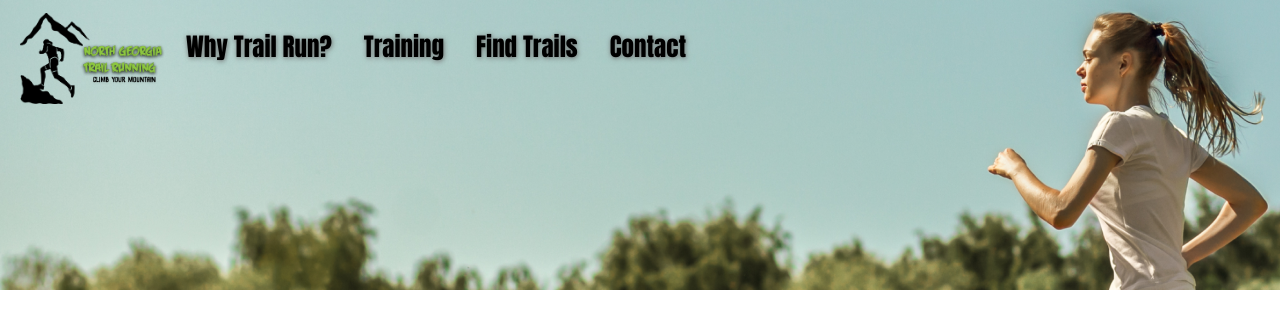
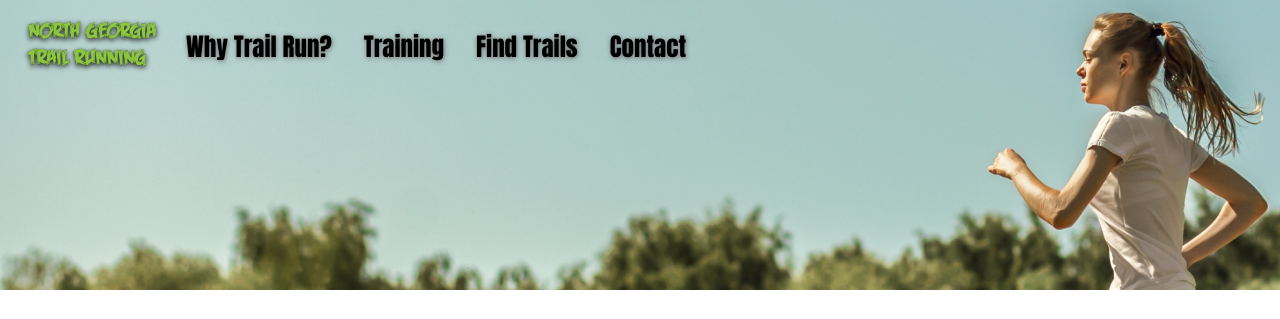
Before and after one commit to ChaseCarruth/NGTR, a plain HTML site: page training.html in a window 1280 px wide. Shown: the top 319 px of the page. Drawn offline with nearby package versions, Linux system fonts and the light colour scheme.

Commit message:
Update training.html

```diff
--- a/training.html
+++ b/training.html
@@ -18,10 +18,11 @@
   <body>
     <div class="jumbotron-fluid">
       <!--header navigation-->
+
       <div class="navigation">
         <nav class="nav">
           <a href="index.html">
-            <img id="navlogo" src="images/ngtr_logo.png"></a>
+            <img id="navlogo" src="images/ngtr_logo2.png"></a>
           <a class="nav-link active" href="whytrailrun.html">Why Trail Run?</a>
           <a class="nav-link" href="training.html">Training</a>
           <a class="nav-link" href="findtrails.html">Find Trails</a>
@@ -30,6 +31,7 @@
       </div>
     </div>
   </div>
+
   <!-- Card 1-->
   <div class="whitespace">
   <div class="card" style="width: 18rem;">
```
